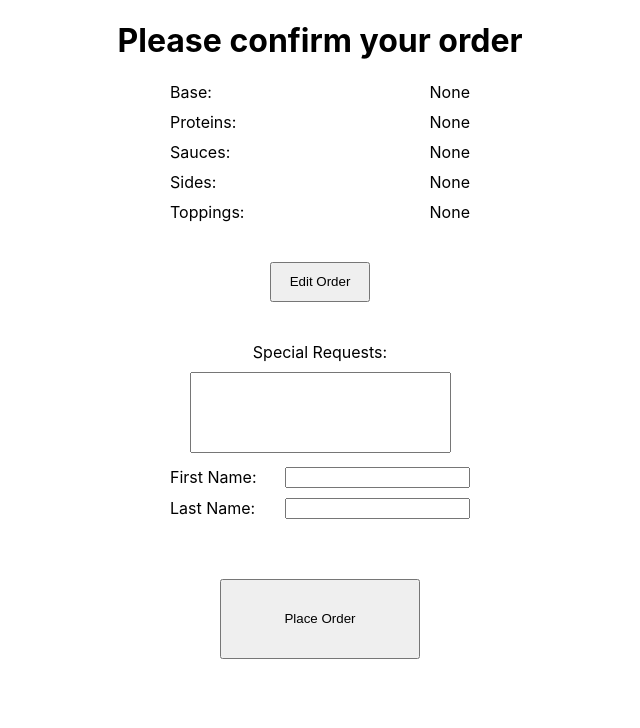
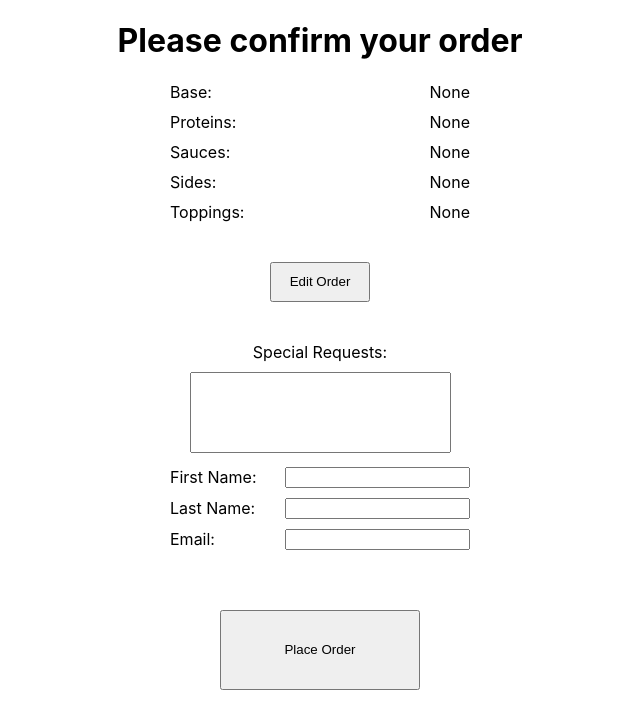
Before and after one commit to billyxuding/PokeSquare, a React (Create React App) app in the folder client/: page /order/confirm in a window 1280 px wide. Shown: the top 728 px of the page, without its empty margins (320-960 px from the left). Built offline with nearby package versions, Linux system fonts and the light colour scheme.

Commit message:
created success page, added email input field

```diff
--- a/client/src/App.js
+++ b/client/src/App.js
@@ -3,6 +3,7 @@ import { Router } from '@reach/router';
 import './App.css';
 import Menu from './Views/Menu';
 import ConfirmOrder from './Views/ConfirmOrder';
+import Success from './Views/Success';
 
 function App() {
 	const [order, setOrder] = useState({
@@ -22,6 +23,7 @@ function App() {
 			<Router>
 				<Menu path="/order" order={ order } setOrder={ setOrder } />
 				<ConfirmOrder path="/order/confirm" order={ order } setOrder={ setOrder } />
+				<Success path="/success" />
 			</Router>
 		</>
 	);
--- a/client/src/Views/ConfirmOrder.js
+++ b/client/src/Views/ConfirmOrder.js
@@ -88,6 +88,10 @@ const ConfirmOrder = props => {
 				<label htmlFor="lname">Last Name:</label>
 				<input type="text" name="lname" onChange={ changeHandler } />
 			</div>
+			<div className="cust-info">
+				<label htmlFor="email">Email:</label>
+				<input type="text" name="email" onChange={ changeHandler } />
+			</div>
 			<button className="place-order" onClick={ submitHandler }>Place Order</button>
         </>
     )
--- /dev/null
+++ b/client/src/Views/Success.js
@@ -0,0 +1,11 @@
+import React from 'react';
+
+const Success = () => {
+    return (
+        <div>
+            <h1>Thanks for your order! We'll see you soon!</h1>
+        </div>
+    )
+};
+
+export default Success;
```
